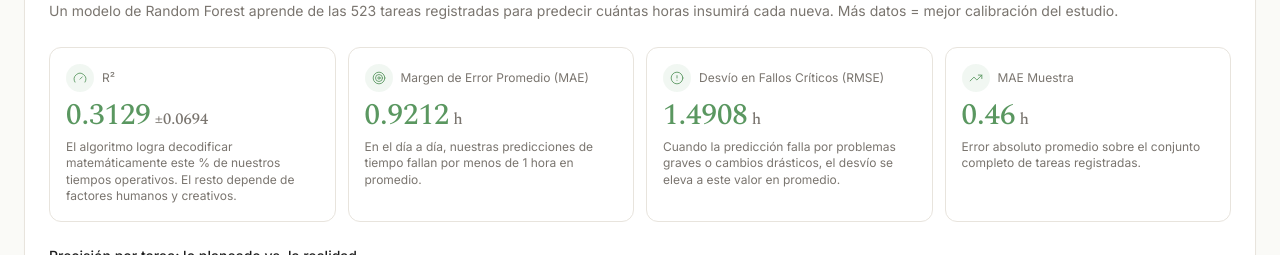
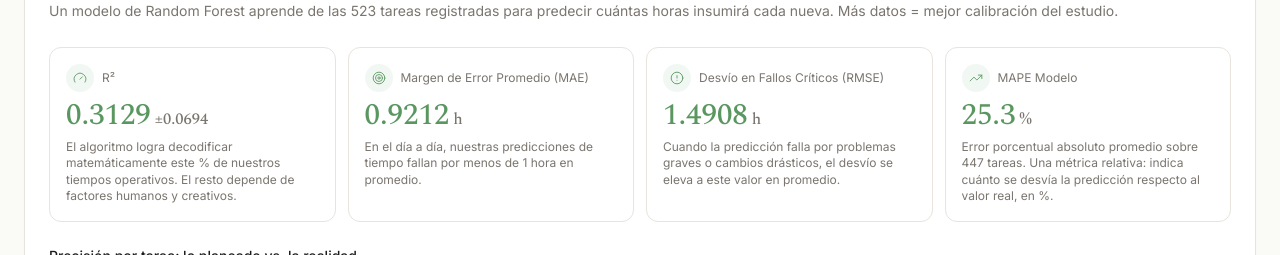
Before and after one commit to iarquitect/estudio-dashboard, a React (Vite) app: page / in a window 1280 px wide. Shown: the part 2227-2482 px from the top of the page. Built offline with nearby package versions, Linux system fonts and the light colour scheme; no server answers.

Commit message:
fix: reemplazo de MAE por MAPE en modelo predictivo y filtrado de proyectos 'No aplica' en UI

```diff
--- a/src/App.jsx
+++ b/src/App.jsx
@@ -186,7 +186,11 @@ export default function App() {
 
 // ── Auditoría de Proyectos ─────────────────────────────────────────────────────
 function AuditoriaProyectos({ proyectos }) {
-  const rows = (proyectos ?? []).slice(0, 8);
+  // Filtro de UI: excluir el placeholder "No aplica" (los datos completos
+  // siguen disponibles en `proyectos` para cualquier cálculo agregado upstream).
+  const rows = (proyectos ?? [])
+    .filter((p) => p.proyecto && p.proyecto.trim().toLowerCase() !== "no aplica")
+    .slice(0, 8);
 
   return (
     <div className="card">
--- a/src/components/MLPanel.jsx
+++ b/src/components/MLPanel.jsx
@@ -57,9 +57,16 @@ export function MLPanel({ registros, model }) {
   const max = Math.ceil(Math.max(rawMax, 8));
   const diagLine = [{ x: 0, y: 0 }, { x: max, y: max }];
 
-  const mae = scatter.length
-    ? (scatter.reduce((s, r) => s + Math.abs((r.horas_real ?? 0) - (r.horas_pred ?? 0)), 0) / scatter.length).toFixed(2)
-    : "—";
+  // MAPE — Mean Absolute Percentage Error sobre las predicciones del Random Forest.
+  // Filtra tareas con horas_real = 0 para evitar división por cero (Infinity).
+  const tareasParaMape = scatter.filter((r) => (Number(r.horas_real) || 0) > 0);
+  const mape = tareasParaMape.length
+    ? (tareasParaMape.reduce((s, r) => {
+        const real = Number(r.horas_real) || 0;
+        const pred = Number(r.horas_pred) || 0;
+        return s + Math.abs((real - pred) / real);
+      }, 0) / tareasParaMape.length) * 100
+    : 0;
 
   const m = model ?? {};
 
@@ -101,11 +108,11 @@ export function MLPanel({ registros, model }) {
         />
         <MetricCard
           icon={TrendingUp}
-          label="MAE Muestra"
-          value={mae}
-          unit="h"
-          helper="Error absoluto promedio sobre el conjunto completo de tareas registradas."
-          accent="green"
+          label="MAPE Modelo"
+          value={mape.toFixed(1)}
+          unit="%"
+          helper={`Error porcentual absoluto promedio sobre ${tareasParaMape.length} tareas. Una métrica relativa: indica cuánto se desvía la predicción respecto al valor real, en %.`}
+          accent={mape > 60 ? "rose" : mape > 35 ? "amber" : "green"}
         />
       </div>
 
```
